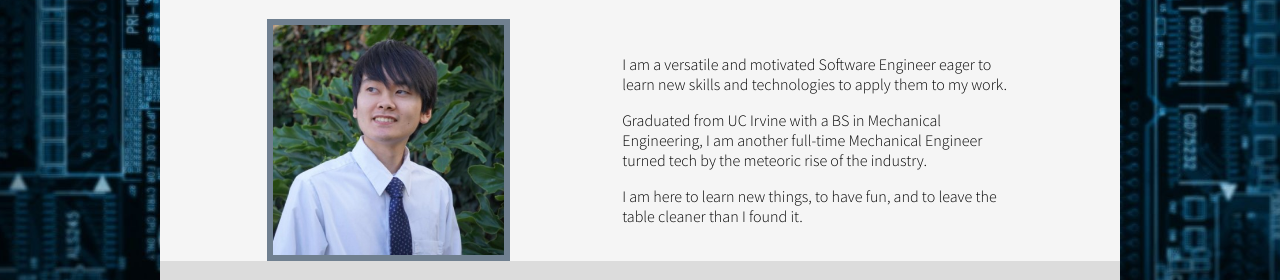
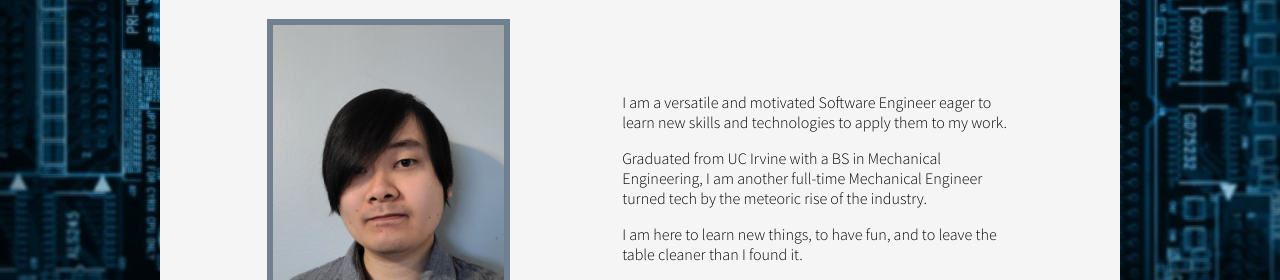
Before and after one commit to Justin-Arakaki/lfz-portfolio, a website: page index.html in a window 1280 px wide. Shown: the part 497-777 px from the top of the page. Drawn offline with Linux system fonts and the light colour scheme.

Commit message:
Updated PFP

```diff
--- a/index.html
+++ b/index.html
@@ -24,7 +24,7 @@
     </div>
     <div id="about" class="row justify-evenly align-center pb-50 about-section">
       <h1 class="col-12">ABOUT ME</h1>
-      <img alt="Justin Arakaki Portrait" src="assets/justin-arakaki.png" class="about-image col-3">
+      <img alt="Justin Arakaki Portrait" src="assets/justin-arakaki.jpg" class="about-image col-3">
       <div class="text-align-reset col-5">
         <p>I am a versatile and motivated Software Engineer eager to learn
           new skills and technologies to apply them to my work.</p>
```
Also changed, not shown: assets/justin-arakaki.jpg (added), assets/justin-arakaki.png (deleted).
